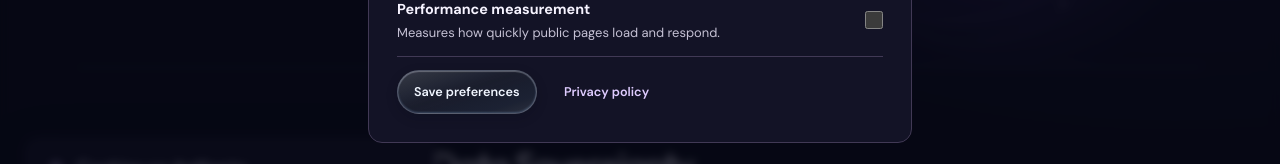
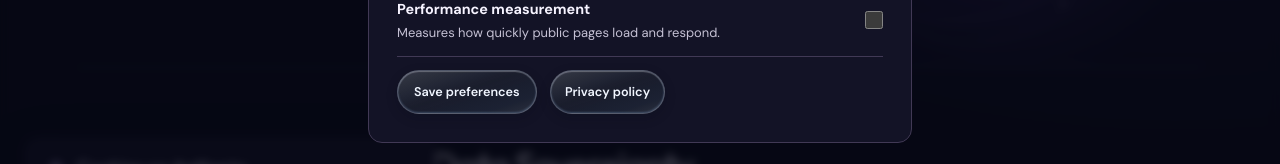
Before and after one commit to GodBoii/AI-OS-website, a Next.js app: page /privacy-policy in a window 1280 px wide. Both pictures are taken after a click on the button "Settings". Shown: the part 431-595 px from the top of the page. Built offline with nearby package versions, Linux system fonts and the light colour scheme; no server answers.

Commit message:
Use a glass control for cookie policy navigation

```diff
--- a/components/CookiePreferences.tsx
+++ b/components/CookiePreferences.tsx
@@ -101,7 +101,7 @@ export default function CookiePreferences() {
         </div>
         <div className={styles.cookieActions}>
           <button type="button" className={styles.action} onClick={() => save(performance ? "performance" : "essential")}>Save preferences</button>
-          <Link href="/privacy-policy" className={styles.textLink} onClick={() => dialog.current?.close()}>Privacy policy</Link>
+          <Link href="/privacy-policy" className={styles.textLink} data-glass-control onClick={() => dialog.current?.close()}>Privacy policy</Link>
         </div>
       </dialog>
     </>
```
